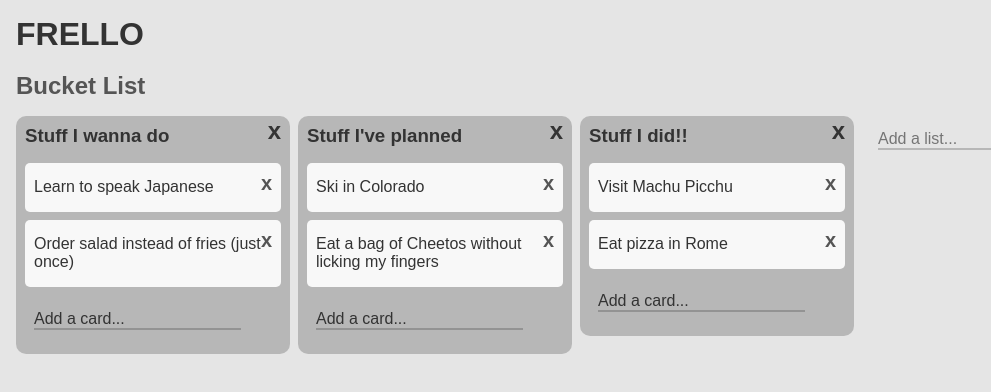
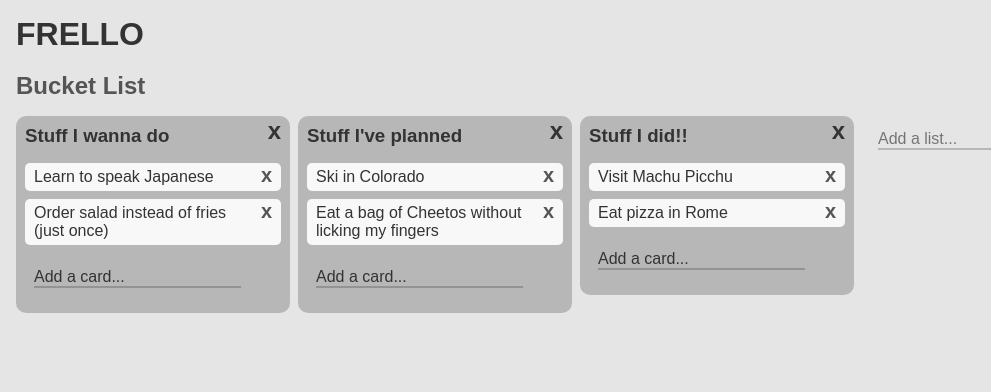
Before and after one commit to hnipps/frello, a React (Create React App) app: page / in a window 1280 px wide. Shown: the top 392 px of the page, without its empty margins (0-991 px from the left). Built offline with nearby package versions, Linux system fonts and the light colour scheme.

Commit message:
Changed card and card-content padding

```diff
--- a/src/components/card/card.css
+++ b/src/components/card/card.css
@@ -8,12 +8,13 @@
   border-color: transparent;
   border-radius: 5px;
   background-color: hsla(0,0%,100%,.9);
-  padding: 0.5rem;
+  padding-left: 0.5rem;
+  padding-right: 0.5rem;
 }
 
 .card-content {
   font-size: 1rem;
-  margin: 0.4rem 0;
+  margin: 0.25rem 0.25rem 0.25rem 0;
   color: #333;
 }
 
```
